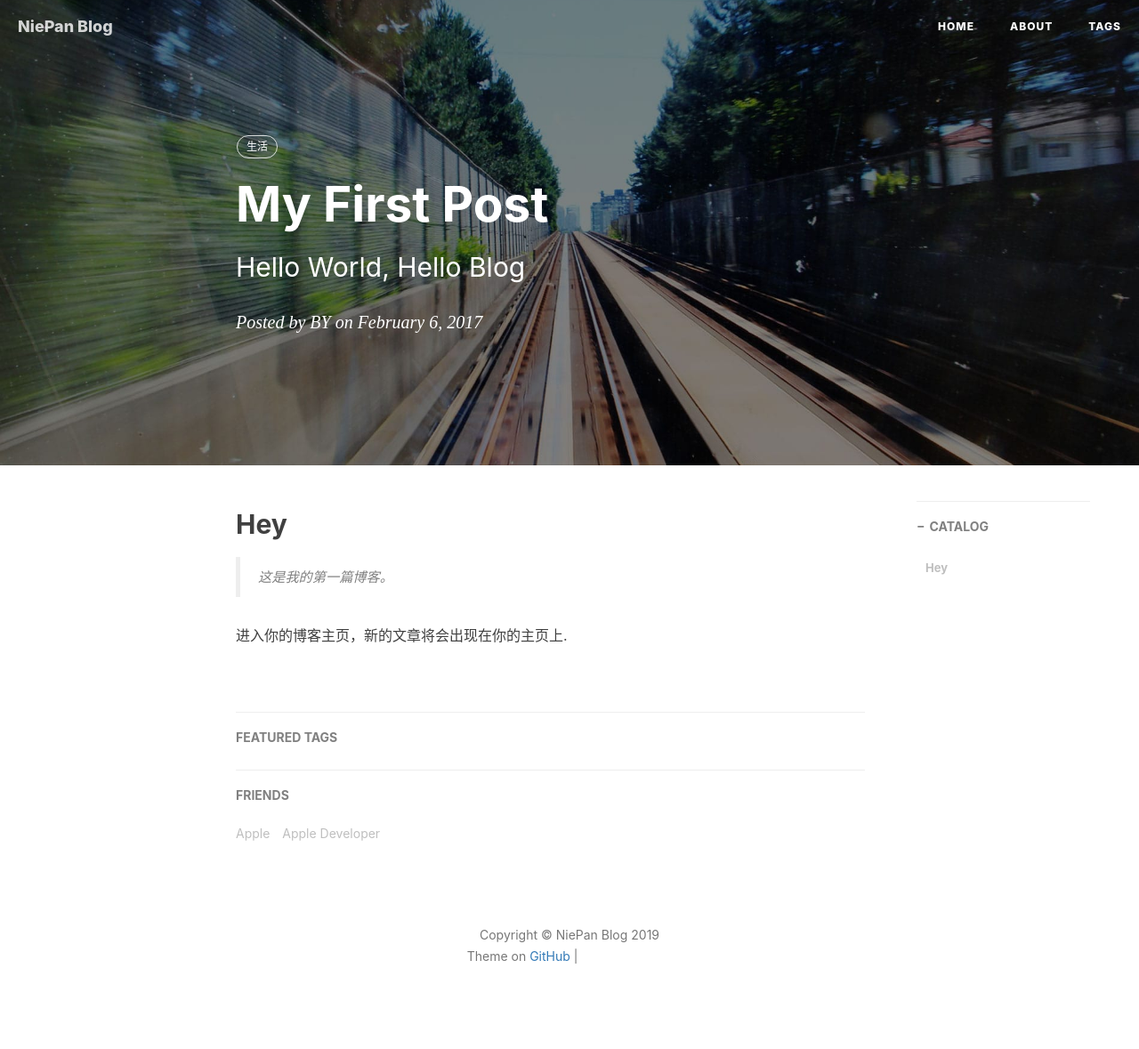
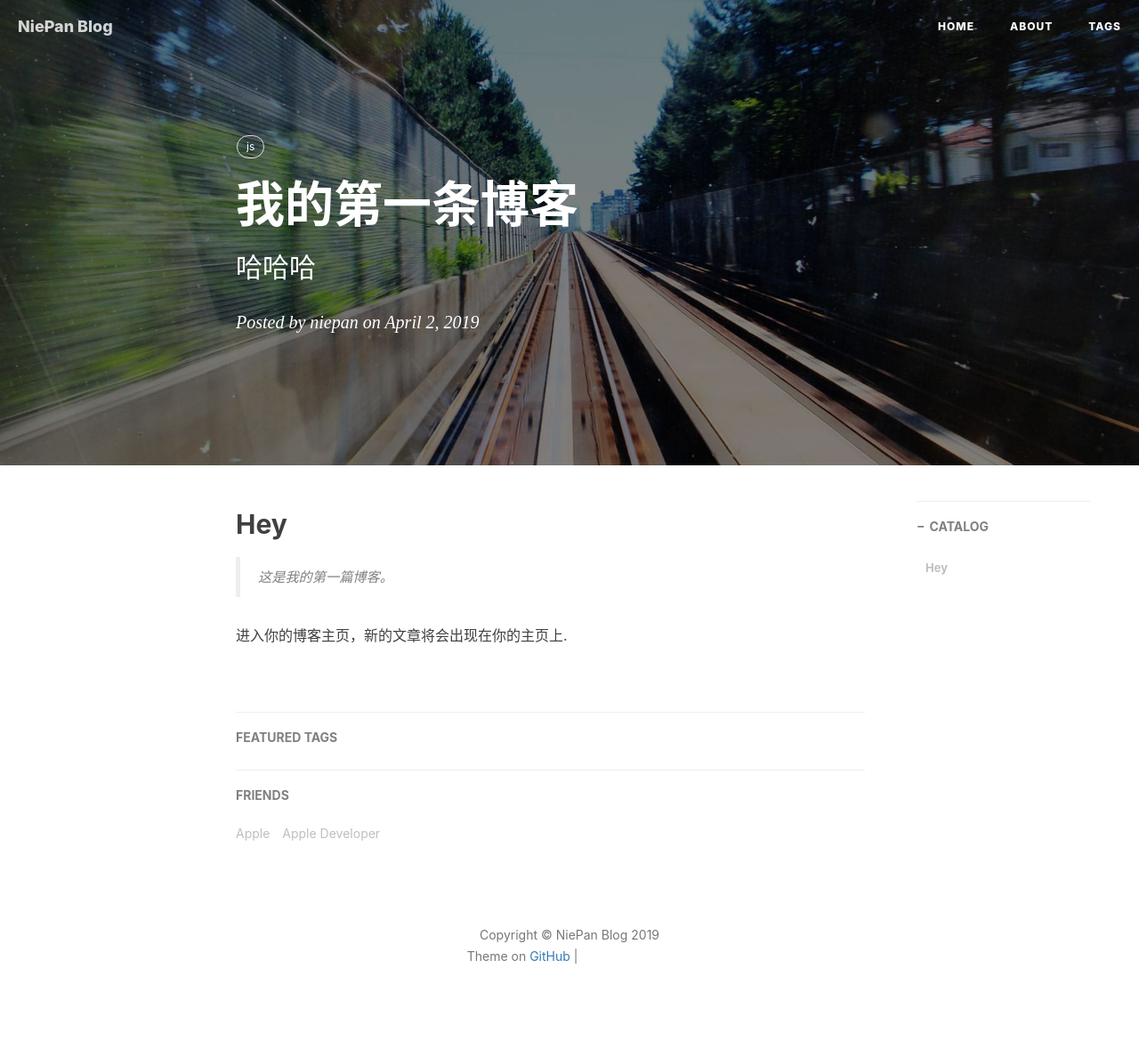
Before and after one commit to niepantzy/niepantzy.github.com, a Jekyll site: the page built from _posts/2019-04-02-我的第一个博客.md, in a window 1280 px wide. Shown: the whole page at 89% size. Built offline with Jekyll 4.4.1, drawn with Linux system fonts in a browser that asks for light colours; nearby versions of some CDN libraries; comment, search, counter and statistics services are not loaded; grey boxes are pictures that could not be loaded.

Commit message:
Update 2019-04-02-我的第一个博客.md

```diff
--- a/_posts/2019-04-02-我的第一个博客.md
+++ b/_posts/2019-04-02-我的第一个博客.md
@@ -1,13 +1,13 @@
 ---
 layout:     post   				    # 使用的布局（不需要改）
-title:      My First Post 				# 标题
-subtitle:   Hello World, Hello Blog #副标题
-date:       2017-02-06 				# 时间
-author:     BY 						# 作者
+title:      我的第一条博客 				# 标题
+subtitle:   哈哈哈 #副标题
+date:       2019-04-02 				# 时间
+author:     niepan 						# 作者
 header-img: img/post-bg-2015.jpg 	#这篇文章标题背景图片
 catalog: true 						# 是否归档
 tags:								#标签
-    - 生活
+    - js
 ---
 
 ## Hey
```
